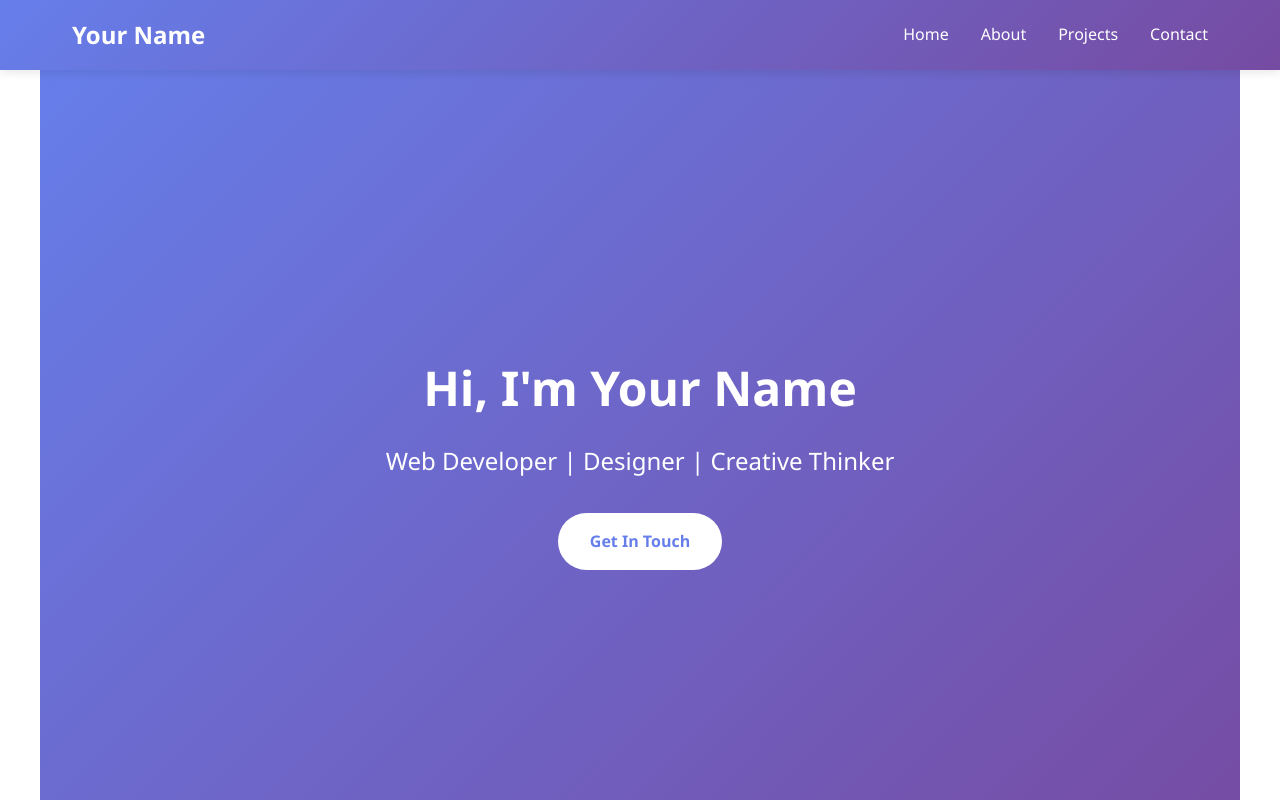
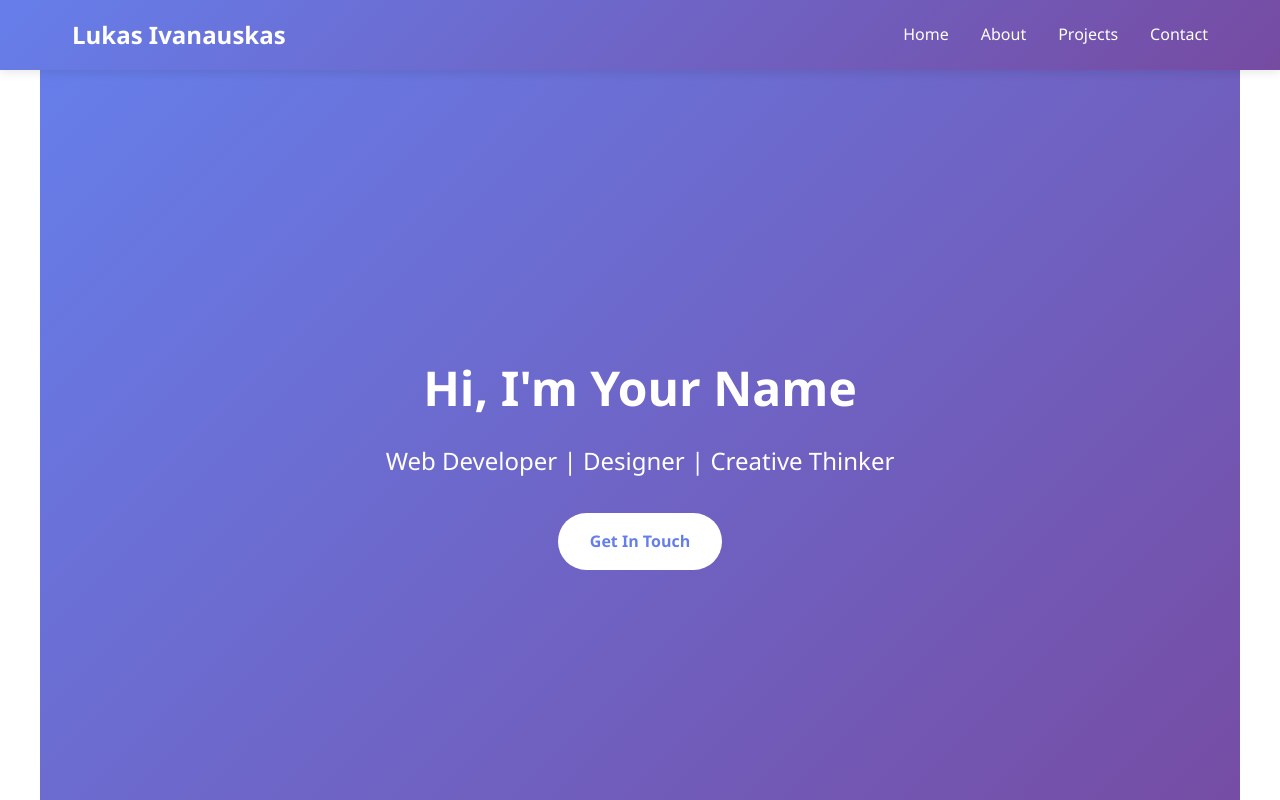
Before and after one commit to Lukasdasdasda/Lukasdasdasda2.gitbub.io, a plain HTML site: page index.html in a window 1280 px wide. Shown: the top 800 px of the page. Drawn offline with Linux system fonts and the light colour scheme.

Commit message:
Update logo name in header to 'Lukas Ivanauskas'

```diff
--- a/index.html
+++ b/index.html
@@ -268,7 +268,7 @@
 <body>
     <header>
         <nav>
-            <div class="logo">Your Name</div>
+            <div class="logo">Lukas Ivanauskas</div>
             <ul>
                 <li><a href="#home">Home</a></li>
                 <li><a href="#about">About</a></li>
```
